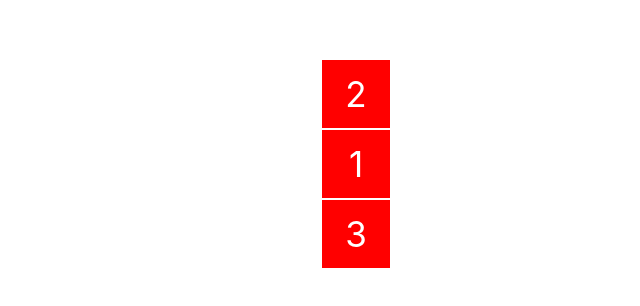
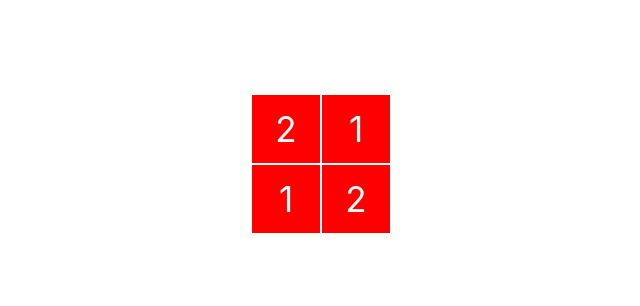
Before and after one commit to banasikp/sudoku, a Vue app: page / in a window 1280 px wide. Shown: the part 236-542 px from the top of the page, without its empty margins (249-889 px from the left). Built offline with nearby package versions, Linux system fonts and the light colour scheme.

Commit message:
render sudoku map with dynamic size

```diff
--- a/src/assets/main.css
+++ b/src/assets/main.css
@@ -1,7 +1,6 @@
 @import './base.css';
 
 #app {
-  max-width: 1280px;
   margin: 0 auto;
   padding: 2rem;
   font-weight: normal;
--- a/src/components/tile.vue
+++ b/src/components/tile.vue
@@ -1,10 +1,13 @@
 <script setup lang="ts">
-defineProps<{
-     x: number
-    y: number,
-    z: number,
-    value: number
-}>()
+    defineProps < {
+        x: number
+        y: number,
+        z: number,
+        value: number
+    } > ();
+
+    const tileSize: string = "70px";
+
 </script>
 
 <template>
@@ -20,8 +23,8 @@ defineProps<{
         border: 1px solid #fff;
         color: #fff;
         font-size: 35px;
-        width: 70px;
-        height: 70px;
+        width: v-bind(tileSize);
+        height: v-bind(tileSize);
 
 
         display: flex;
--- /dev/null
+++ b/src/models/tileItem.ts
@@ -0,0 +1,6 @@
+type TileItem = {
+  x: number;
+  y: number;
+  z: number;
+  value: number;
+}
--- a/src/views/HomeView.vue
+++ b/src/views/HomeView.vue
@@ -1,11 +1,39 @@
 <script setup lang="ts">
-    import  tile from '../components/tile.vue'
+    import { Y } from '../../node_modules/vitest/dist/chunks/reporters.D7Jzd9GS';
+    import tile from '../components/tile.vue';
+    //import TileItem from '@/models/tileItem.ts';
+    const size: number = 2;
+    const tileSize: number = 70;
+    const mapSize: string = (size * tileSize) + "px";
+
+    //const store = useSudokuStore();
+    //const items = store.loadMap();
+
+    const items = [
+      { x: 0, y: 0, z: 0, value: 2 },
+      { x: 0, y: 1, z: 0, value: 1 },
+      { x: 1, y: 0, z: 0, value: 1 },
+      { x: 1, y: 1, z: 0, value: 2 }
+    ];
+
+
 </script>
 
 <template>
     <div id="sudoku-container">
-        <tile :x="0" :y="0" :z="0" :value="2" />
-        <tile :x="0" :y="1" :z="0" :value="1" />
-        <tile :x="0" :y="2" :z="0" :value="3" />
+        <tile v-for = "(item,index) in items" :key="index"
+            :x="item.x"
+            :y="item.y"
+            :z="item.z"
+            :value="item.value" />
     </div>
 </template>
+
+<style scoped>
+    #sudoku-container {
+        display: flex;
+        flex-direction: row;
+        flex-wrap: wrap;
+        width: v-bind(mapSize);
+    }
+</style>
```
